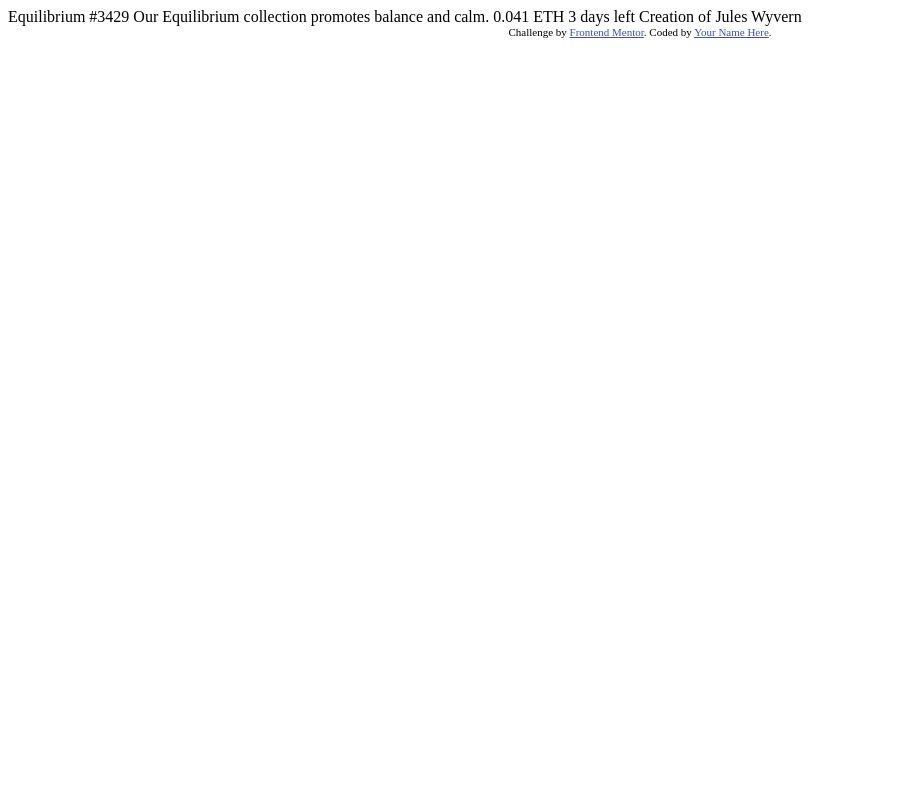
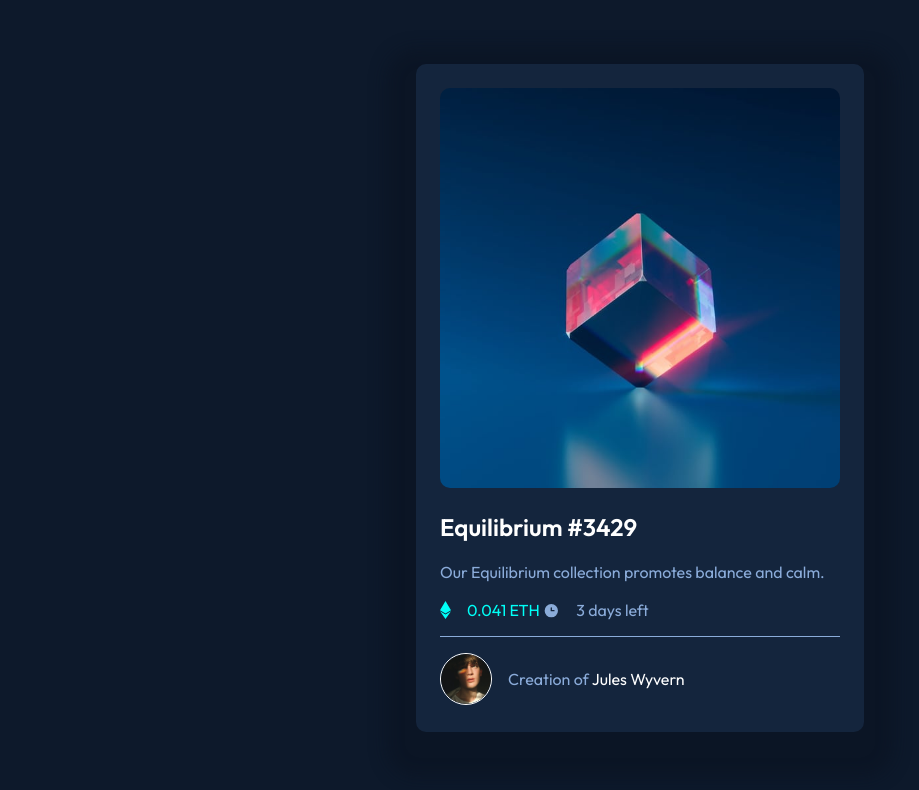
Before and after one commit to AlanMcLure/NFT-card-component, a plain HTML site: page index.html in a window 1280 px wide. Shown: the top 790 px of the page, without its empty margins (0-919 px from the left). Drawn offline with Linux system fonts and the light colour scheme.

Commit message:
card base completed

```diff
--- /dev/null
+++ b/css/styles.css
@@ -0,0 +1,82 @@
+/*
+- Soft blue: hsl(215, 51%, 70%)
+- Cyan: hsl(178, 100%, 50%)
+
+- Very dark blue (main BG): hsl(217, 54%, 11%)
+- Very dark blue (card BG): hsl(216, 50%, 16%)
+- Very dark blue (line): hsl(215, 32%, 27%)
+- White: hsl(0, 0%, 100%)
+*/
+
+body {
+    font-family: 'Outfit', sans-serif;
+    background-color: hsl(217, 54%, 11%);
+}
+
+.card {
+    margin: 4em auto;
+    padding: 1.5em;
+    width: 400px;
+    height: 620px;
+    border-radius: 10px;
+    background-color: hsl(216, 50%, 16%);
+    box-shadow: 0 15px 16px 30px hsl(216, 50%, 8%, 0.5);
+}
+
+.card__image--main {
+    width: 100%;
+    border-radius: 10px;
+}
+
+.card__title {
+    color:hsl(0, 0%, 100%);
+}
+
+.card__text {
+    color: hsl(215, 51%, 70%);
+}
+
+.card__text--cyan {
+    color: hsl(178, 100%, 50%);
+}
+
+span,
+.card__image--ethereum,
+.card__image--clock,
+.card__image--avatar {
+    vertical-align: middle;
+}
+
+span {
+    margin-left: 1em;
+}
+
+.card__image--avatar {
+    width: 50px;
+    border-radius: 50%;
+    border: 1px solid hsl(0, 0%, 100%)
+}
+
+.card__footer {
+    border-top: 0.1px solid hsl(215, 51%, 70%);
+    margin-top: 1em;
+    padding-top: 1em;
+}
+
+.attribution {
+    font-size: 18px;
+    text-align: center;
+}
+
+.attribution a {
+    color: hsl(228, 45%, 44%);
+}
+
+a {
+    text-decoration: none;
+    color: hsl(0, 0%, 100%)
+}
+
+a:hover {
+    color: hsl(178, 100%, 50%)
+}
--- a/index.html
+++ b/index.html
@@ -5,29 +5,27 @@
   <meta name="viewport" content="width=device-width, initial-scale=1.0"> <!-- displays site properly based on user's device -->
 
   <link rel="icon" type="image/png" sizes="32x32" href="./images/favicon-32x32.png">
+  <link rel="preconnect" href="https://fonts.googleapis.com">
+  <link rel="preconnect" href="https://fonts.gstatic.com" crossorigin>
+  <link href="https://fonts.googleapis.com/css2?family=Outfit:wght@300;400;600&display=swap" rel="stylesheet">
+  <link rel="stylesheet" href="./css/styles.css">
 
   <title>Frontend Mentor | NFT preview card component</title>
-
-  <!-- Feel free to remove these styles or customise in your own stylesheet 👍 -->
-  <style>
-    .attribution { font-size: 11px; text-align: center; }
-    .attribution a { color: hsl(228, 45%, 44%); }
-  </style>
 </head>
 <body>
-
-  Equilibrium #3429
-
-  Our Equilibrium collection promotes balance and calm.
-
-  0.041 ETH
-  3 days left
-
-  Creation of Jules Wyvern
-
-  <div class="attribution">
+  <article class="card">
+    <img src="./images/image-equilibrium.jpg" alt="Equilibrium" class="card__image--main">
+    <h2 class="card__title">Equilibrium #3429</h2>
+    <p class="card__text">Our Equilibrium collection promotes balance and calm.</p>
+    <img src="./images/icon-ethereum.svg" alt="ethereum" class="card__image--ethereum"><span class="card__text card__text--cyan">0.041 ETH</span>
+    <img src="./images/icon-clock.svg" alt="clock" class="card__image--clock"><span class="card__text">3 days left</span>
+    <footer class="card__footer">
+      <img src="./images/image-avatar.png" alt="avatar image" class="card__image--avatar"><span class="card__text">Creation of <a href="#">Jules Wyvern</a></span>
+    </footer>
+  </article>
+  <footer class="attribution">
     Challenge by <a href="https://www.frontendmentor.io?ref=challenge" target="_blank">Frontend Mentor</a>.
-    Coded by <a href="#">Your Name Here</a>.
-  </div>
+    Coded by <a href="https://github.com/AlanMcLure">Alan</a>.
+  </footer>
 </body>
 </html>
```
